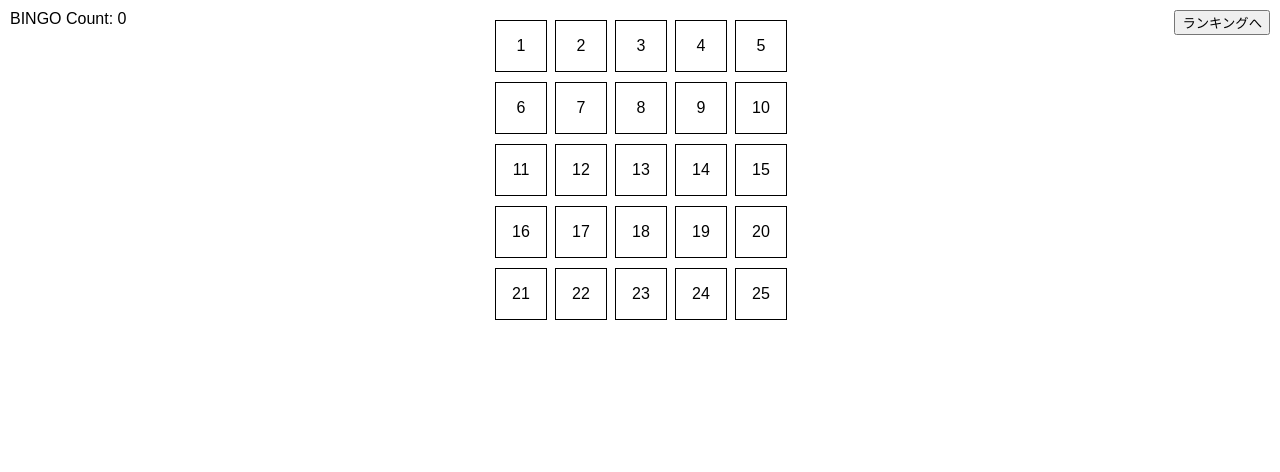
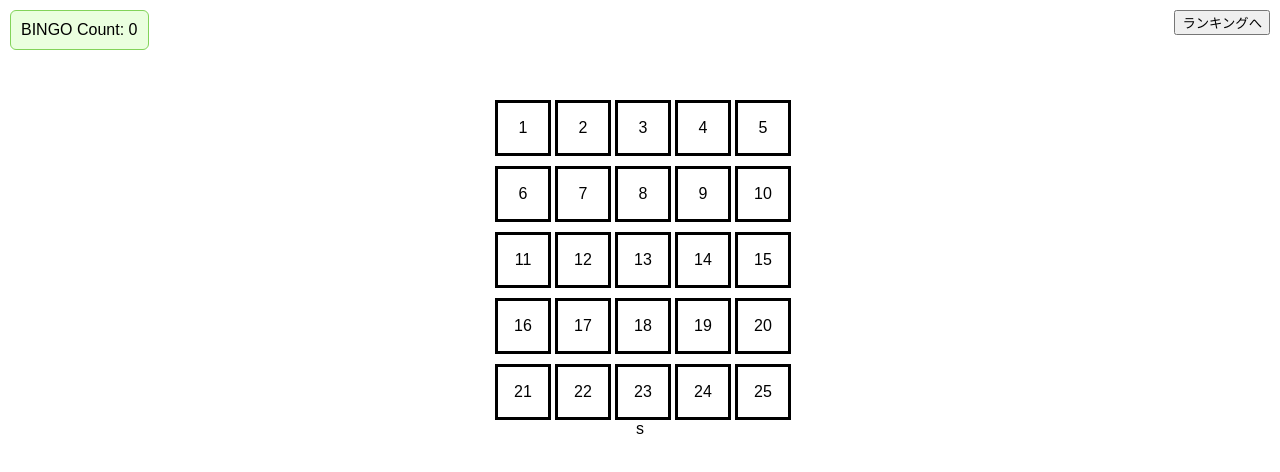
Before and after one commit to CITShotaro/kadai16, a plain HTML site: page main.html in a window 1280 px wide. Drawn offline with Linux system fonts and the light colour scheme.

Commit message:
Update main.html

```diff
--- a/main.html
+++ b/main.html
@@ -14,12 +14,13 @@
             grid-template-columns: repeat(5, 50px);
             grid-gap: 10px;
             justify-content: center;
-            margin-top: 20px;
+            align-items: center;
+            margin-top: 100px;
         }
         .bingo-cell {
             width: 50px;
             height: 50px;
-            border: 1px solid #000;
+            border: 3px solid #000;
             display: flex;
             align-items: center;
             justify-content: center;
@@ -30,6 +31,10 @@
         }
         #bingo-count {
             position: absolute;
+            background:#eaffdf;
+            border: #82d35a 1px solid;
+            border-radius: 6px;
+            padding:10px;
             top: 10px;
             left: 10px;
         }
@@ -48,3 +53,4 @@
     <script src="bingo.js"></script>
 </body>
 </html>
+s
```
